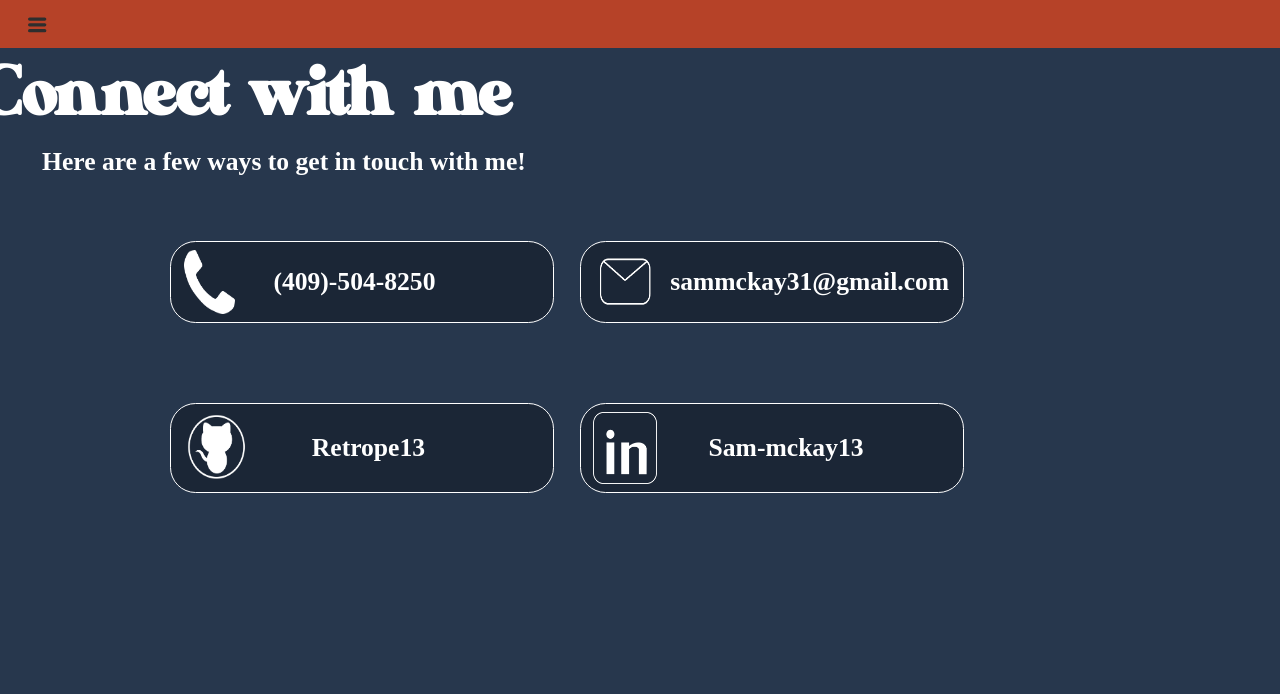
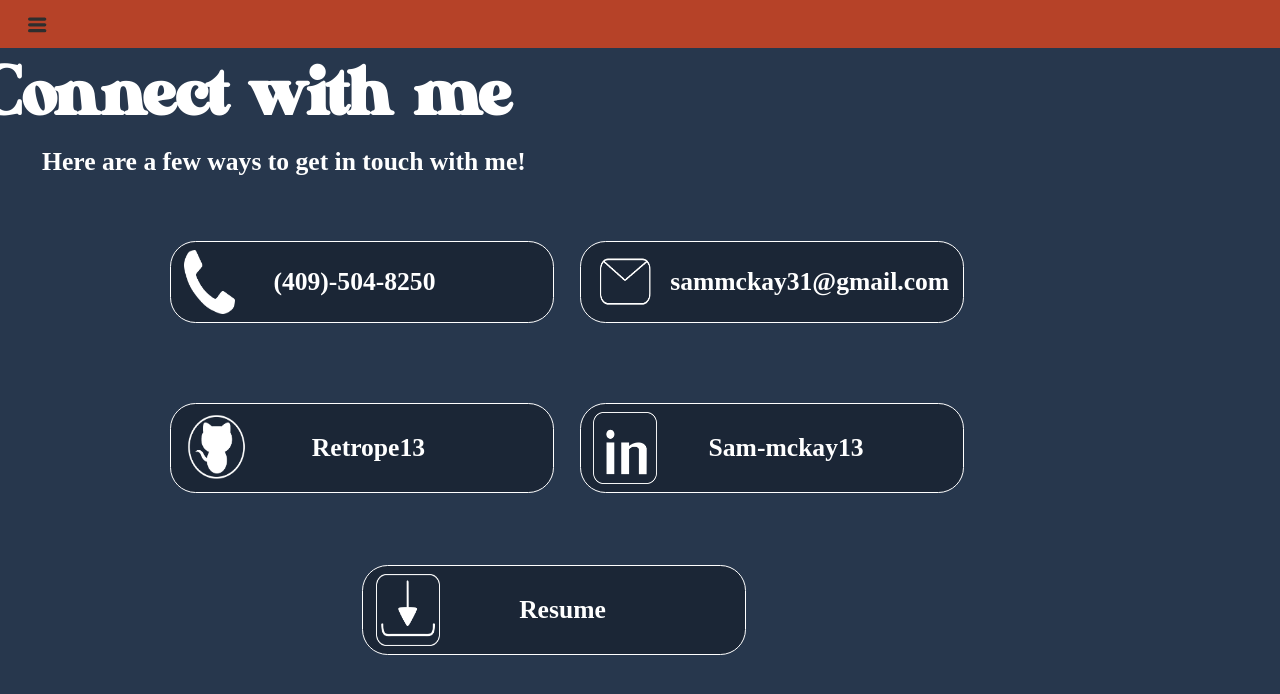
Before and after one commit to Retrope13/Personal-Website, a React (Create React App) app: page /Contact in a window 1280 px wide. Shown: the top 694 px of the page. Built offline with nearby package versions, Linux system fonts and the light colour scheme.

Commit message:
Create a download system for resume pdf

```diff
--- a/src/Contact.tsx
+++ b/src/Contact.tsx
@@ -4,6 +4,7 @@ import linkedIn from './assets/imgs/LinkedIn.png';
 import phone from './assets/imgs/Phone.png';
 import github from './assets/imgs/github.png';
 import email from './assets/imgs/Contact_Icon.png';
+import download from './assets/imgs/Download.png';
 import {motion, useCycle} from 'framer-motion';
 import { useRef} from 'react';
 import { useDimensions} from "./assets/Components/use-dimensions";
@@ -130,6 +131,13 @@ function Contact() {
             </TextDiv>
             </a>
 
+            <a href="./assets/Sam-McKay-Resume.pdf" download={true}>
+            <TextDiv style={{width: '30vw', marginLeft: '30vw', marginTop: '6vh', alignItems: 'center', display: 'inline-flex', justifyContent: 'flex-start'}}>
+            <Icons src={download} style={{marginRight:'4vw'}} alt="An all white icon version of the LinkedIn logo"/>
+            <ContactText style={{marginLeft: '2.2vw'}}>Resume</ContactText>
+            </TextDiv>
+            </a>
+
 
           </motion.div>
       </body>
```
Also changed, not shown: src/assets/imgs/Download.png (added), 1 other file (tests, documents, lock files or other folders).
